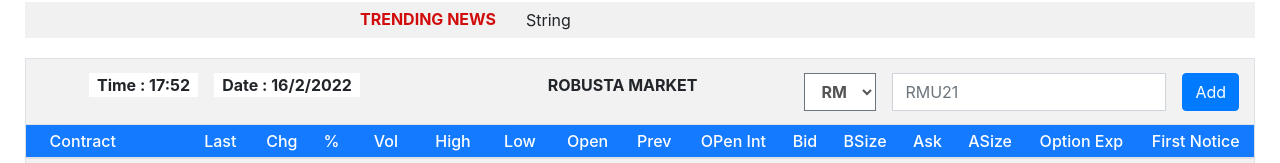
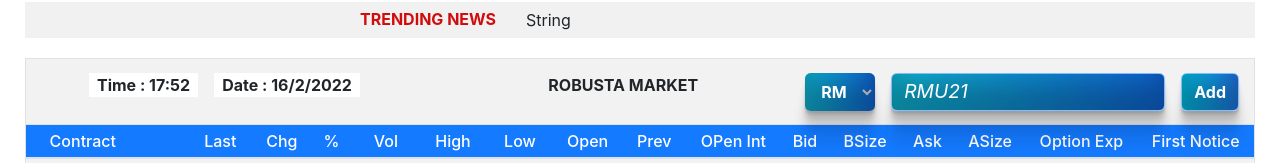
Before and after one commit to Bhaskarbabu1002/Coffe_Dashboard, a React (Create React App) app: page / in a window 1280 px wide. Shown: the part 227-390 px from the top of the page. Built offline with nearby package versions, Linux system fonts and the light colour scheme.

Commit message:
Input box styles are Changed

```diff
--- a/src/App.css
+++ b/src/App.css
@@ -72,18 +72,44 @@ a {
   font-weight: 400;
   line-height: 1.5;
   color: #495057;
-  background-color: #fff;
+  /* background-color: #fff; */
   background-clip: padding-box;
-  border: 1px solid #ced4da;
-  border-radius: unset !important;
+  /* border: 1px solid #147aff !important; */
+  color: #fff !important;
+  background: linear-gradient(87deg, #11cdef 0, #1171ef 100%) !important;
+   border-color: #80bdff !important;
+  border-radius: 0.35rem !important;
   transition: border-color .15s ease-in-out,box-shadow .15s ease-in-out;
+  box-shadow: rgb(0 0 0 / 17%) 0px -23px 25px 0px inset, rgb(0 0 0 / 15%) 0px -36px 30px 0px inset, rgb(0 0 0 / 10%) 0px -79px 40px 0px inset, rgb(0 0 0 / 6%) 0px 2px 1px, rgb(0 0 0 / 9%) 0px 4px 2px, rgb(0 0 0 / 9%) 0px 8px 4px, rgb(0 0 0 / 9%) 0px 16px 8px, rgb(0 0 0 / 9%) 0px 32px 16px;
 }
 .form-control:focus {
-  color: #495057;
-  background-color: #fff;
-  border-color: #ced4da !important;
+  color: #fff !important;
+  background-color: #80bdff !important;
+   border-color: #80bdff !important;
+  /* border-color: #ced4da !important; */
+  box-shadow: rgb(0 0 0 / 17%) 0px -23px 25px 0px inset, rgb(0 0 0 / 15%) 0px -36px 30px 0px inset, rgb(0 0 0 / 10%) 0px -79px 40px 0px inset, rgb(0 0 0 / 6%) 0px 2px 1px, rgb(0 0 0 / 9%) 0px 4px 2px, rgb(0 0 0 / 9%) 0px 8px 4px, rgb(0 0 0 / 9%) 0px 16px 8px, rgb(0 0 0 / 9%) 0px 32px 16px !important;
   outline: none !important;
-  box-shadow: unset !important;
+}
+input::placeholder {
+  color: rgb(255, 255, 255) !important;
+  font-size: 1.2em;
+  font-style: italic;
+}
+.form-control::placeholder {
+  opacity: 1;
+}
+.btn-primary {
+  font-weight: 700 !important;
+  background: linear-gradient(87deg, #00d8ff 0, #2583ff 100%) !important;
+  border-color: #80bdff !important;
+  border-radius: 0.35rem !important;
+  transition: border-color .15s ease-in-out,box-shadow .15s ease-in-out ;
+  box-shadow: rgb(0 0 0 / 17%) 0px -23px 25px 0px inset, rgb(0 0 0 / 15%) 0px -36px 30px 0px inset, rgb(0 0 0 / 10%) 0px -79px 40px 0px inset, rgb(0 0 0 / 6%) 0px 2px 1px, rgb(0 0 0 / 9%) 0px 4px 2px, rgb(0 0 0 / 9%) 0px 8px 4px, rgb(0 0 0 / 9%) 0px 16px 8px, rgb(0 0 0 / 9%) 0px 32px 16px;
+  color: #fff;
+}
+.btn.focus, .btn:focus {
+  outline: 0;
+  box-shadow: rgb(0 0 0 / 17%) 0px -23px 25px 0px inset, rgb(0 0 0 / 15%) 0px -36px 30px 0px inset, rgb(0 0 0 / 10%) 0px -79px 40px 0px inset, rgb(0 0 0 / 6%) 0px 2px 1px, rgb(0 0 0 / 9%) 0px 4px 2px, rgb(0 0 0 / 9%) 0px 8px 4px, rgb(0 0 0 / 9%) 0px 16px 8px, rgb(0 0 0 / 9%) 0px 32px 16px !important;
 }
 .work-forms {
   width: 118px !important;
--- a/src/App.js
+++ b/src/App.js
@@ -44,13 +44,13 @@ function App() {
     </div>
     <div class="col-sm">
     <div className="d-flex justify-content-end">
-                <select className="form-control border border-secondary bg-white font-weight-bold">
+                <select className="form-control font-weight-bold">
          <option className="">RM</option>
          <option className="">RM</option>
          <option className="">RM</option>
       </select>
       <div className="form-group mx-sm-3 mb-2">
-          <input type="text" className="form-control" id="inputPassword2" placeholder="RMU21" />
+          <input type="text" className="form-control text-white" id="inputPassword2" placeholder="RMU21" />
         </div>
         <button type="submit" className="btn btn-primary mb-2">Add</button>
                 </div>
```
